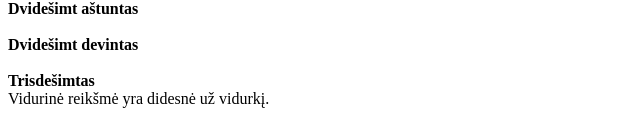
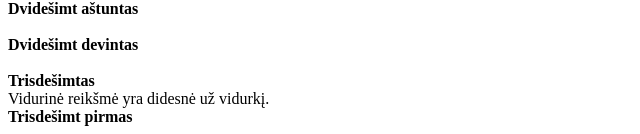
Before and after one commit to paulinskiz/PHP-uzduotys, a PHP site: page / in a window 1280 px wide. Shown: the part 1448-1582 px from the top of the page, without its empty margins (0-640 px from the left). Before the commit the page ends 1556 px from the top, so only its background shows below. Run offline with PHP 8.4, Linux system fonts and the light colour scheme.

Commit message:
test commit

```diff
--- a/index.php
+++ b/index.php
@@ -423,7 +423,7 @@ if ($arrayAvg > $middle) {
 }
 
 // 31.
-
+echo '<br> <b>Trisdešimt pirmas</b> <br>';
 
 
 
```
